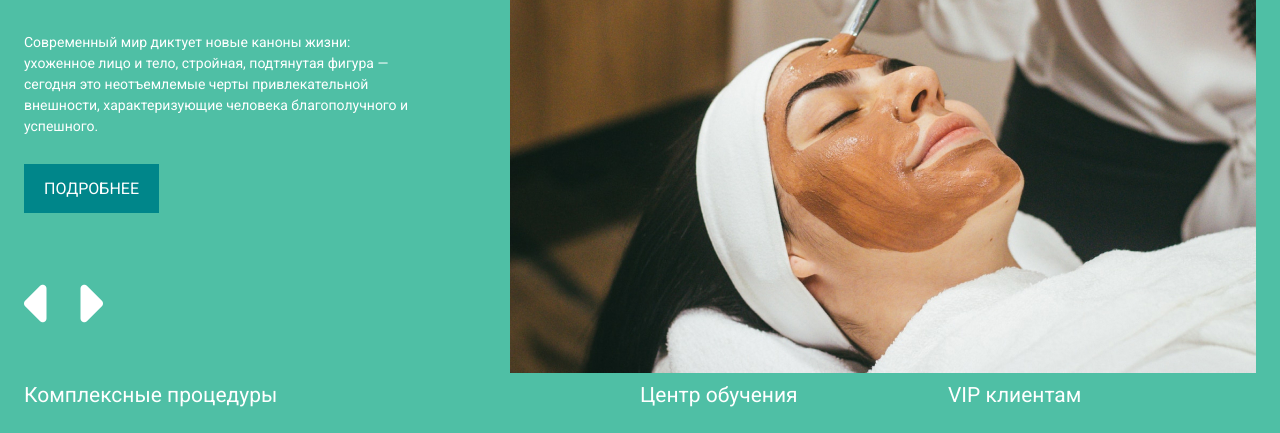
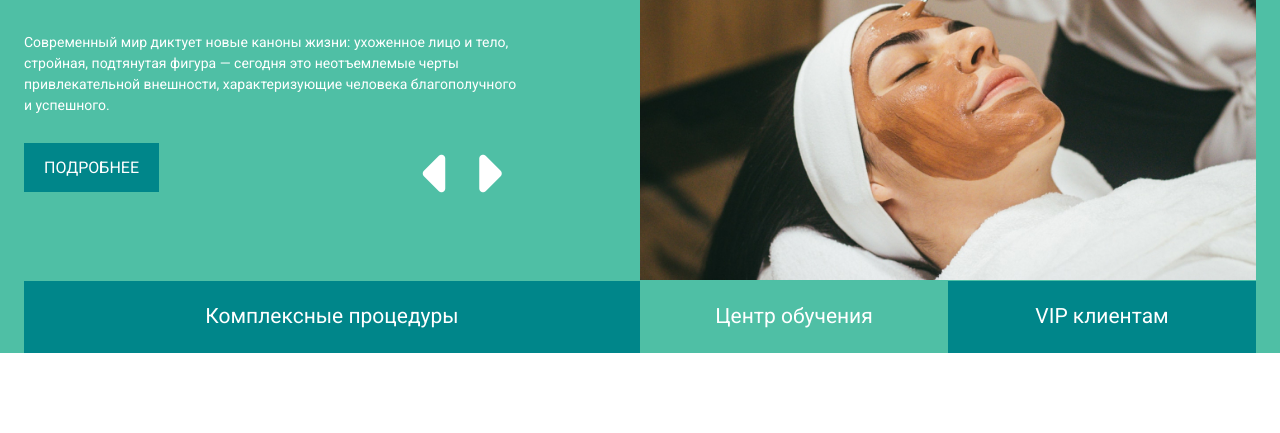
Before and after one commit to umidnazarov27/medi, a plain HTML site: page index.html in a window 1280 px wide. Shown: the part 367-800 px from the top of the page. Drawn offline with Linux system fonts and the light colour scheme.

Commit message:
Доделан блок интро

```diff
--- a/assets/css/style.css
+++ b/assets/css/style.css
@@ -83,6 +83,7 @@ body {
 }
 
 .header .icon {
+  font-size: 1.5em;
   color: var(--accent-color2);
 }
 
@@ -90,7 +91,7 @@ body {
 /* === Intro === */
 .intro {
   width: 100%;
-  height: 100vh;
+  height: auto;
 
   background-color: var(--accent-color2);
 }
@@ -133,15 +134,17 @@ body {
 /* === Slider === */
 .intro__slider {
   width: 100%;
-  /*height: 600px;*/
   display: flex;
   justify-content: space-between;
 }
 
 
+.slider__inner {
+  width: 40%;
+  position: relative;
+}
+
 .description {
-  width: 400px;
-  padding-bottom: 60px;
   color: white;
 }
 
@@ -171,8 +174,7 @@ body {
 }
 
 .photo {
-  right: 0;
-  top: 0;
+  width: 50%;
 }
 
 .photo img {
@@ -181,6 +183,13 @@ body {
 }
 
 .slider__btns {
+  position: absolute;
+  top: 65%;
+  right: 0;
+
+}
+
+.slider__btn {
   display: inline-block;
   margin: 0 15px 0 0;
 
@@ -195,6 +204,7 @@ body {
 /* === Subtitle === */
 .intro__subtitle {
   display: flex;
+  margin: -6px 0 0;
 
   font-size: 21px;
   color: white;
@@ -202,10 +212,17 @@ body {
 
 .subtitle__btn {
   width: 25%;
+  padding: 20px 0;
+
+  text-align: center;
+  background-color: var(--accent-color);
+  cursor: pointer;
 }
 
 .subtitle__btn:first-child {
   width: 50%;
 }
 
-.
+.subtitle__btn:nth-child(2) {
+  background-color: var(--accent-color2);
+}
--- a/index.html
+++ b/index.html
@@ -75,8 +75,10 @@
             <a>Подробнее</a>
           </div><!-- /description -->
 
-          <a class="slider__btns left" href="#"><i class="fas fa-caret-left"></i></a>
-          <a class="slider__btns right" href="#"><i class="fas fa-caret-right"></i></a>
+          <div class="slider__btns">
+            <a class="slider__btn left" href="#"><i class="fas fa-caret-left"></i></a>
+            <a class="slider__btn right" href="#"><i class="fas fa-caret-right"></i></a>
+          </div>
 
         </div><!-- /slider__inner -->
 
@@ -91,7 +93,6 @@
         <div class="subtitle__btn">Центр обучения</div>
         <div class="subtitle__btn">VIP клиентам</div>
       </div><!-- /intro__subtitle -->
-
     </div><!-- intro__inner -->
 
 </section><!-- /container -->
```
